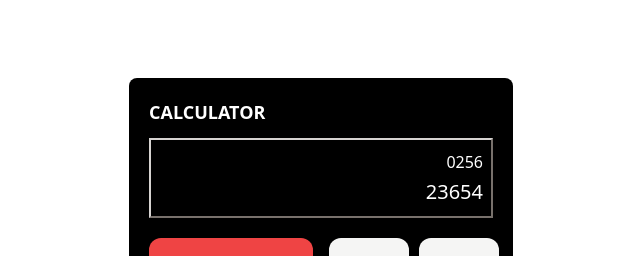
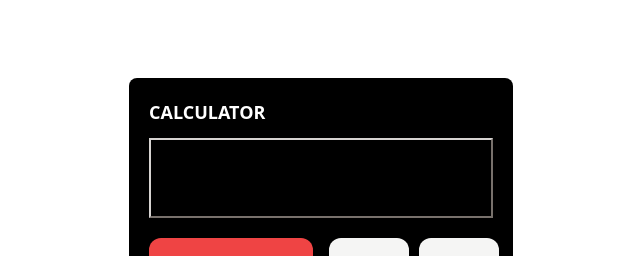
Before and after one commit to BaraouSaid/react_calculator, a React (Vite) app: page / in a window 1280 px wide. Shown: the top 256 px of the page, without its empty margins (319-959 px from the left). Built offline with nearby package versions, Linux system fonts and the light colour scheme.

Commit message:
added react reducer

```diff
--- a/src/App.jsx
+++ b/src/App.jsx
@@ -1,13 +1,22 @@
 import React from 'react';
+import { useReducer } from 'react';
+
+const reducer = (state, action) => {};
 
 const App = () => {
+  const [{ currentOperand, previousOperand, operation }, dispatch] = useReducer(
+    reducer,
+    {}
+  );
   return (
     <div className="flex items-center justify-center min-h-screen">
       <div className="bg-black w-96 rounded-lg my-10 p-5">
         <h1 className="text-white mb-3 font-bold text-lg">CALCULATOR</h1>
         <div className="output flex flex-col items-end justify-around break-all bg-black h-20 p-2 border-2 border-b-stone-500 border-r-stone-500 border-stone-300">
-          <div className="previous-operand text-white">0256</div>
-          <div className="current-operand text-white text-xl">23654</div>
+          <div className="previous-operand text-white">{previousOperand}</div>
+          <div className="current-operand text-white text-xl">
+            {currentOperand}
+          </div>
         </div>
         <div className="grid grid-cols-4 gap-4 mt-5 font-bold text-lg">
           <button className="bg-red-500 p-1 w-30 h-20 cols-2 rounded-xl col-span-2">
```
